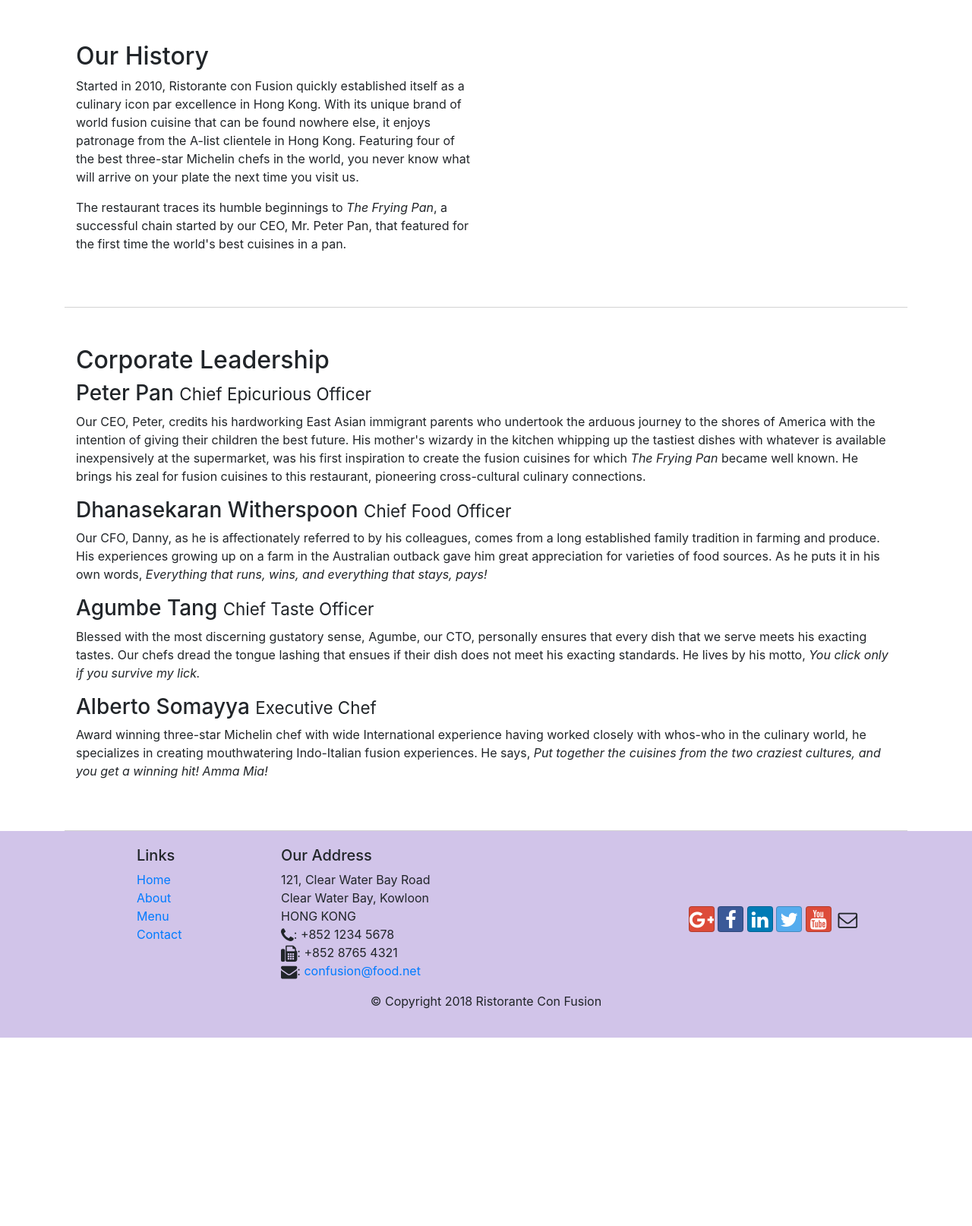
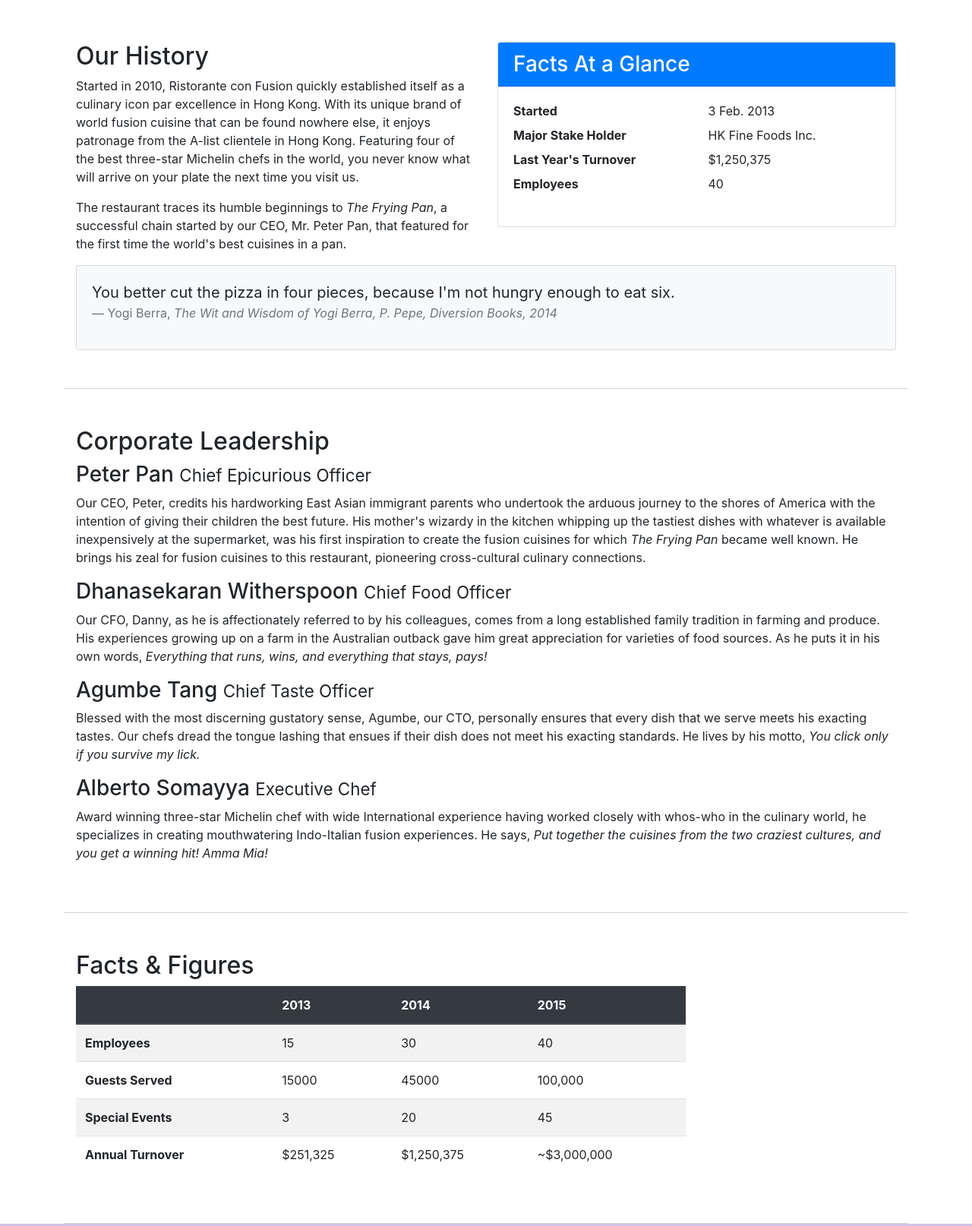
Before and after one commit to VygantasMiskinis/bootstrap, a website: page aboutus.html in a window 1280 px wide. Shown: the part 460-2074 px from the top of the page at 76% size. Before the commit the page ends 1826 px from the top, so only its background shows below. Drawn offline with nearby package versions, Linux system fonts and the light colour scheme.

Commit message:
tables n cards

```diff
--- a/aboutus.html
+++ b/aboutus.html
@@ -57,12 +57,39 @@
         </div>
 
         <div class="row row-content">
-            <div class= "col-12 col-sm-6">
+            <div class= "col-sm-6">
                 <h2>Our History</h2>
                 <p>Started in 2010, Ristorante con Fusion quickly established itself as a culinary icon par excellence in Hong Kong. With its unique brand of world fusion cuisine that can be found nowhere else, it enjoys patronage from the A-list clientele in Hong Kong.  Featuring four of the best three-star Michelin chefs in the world, you never know what will arrive on your plate the next time you visit us.</p>
                 <p>The restaurant traces its humble beginnings to <em>The Frying Pan</em>, a successful chain started by our CEO, Mr. Peter Pan, that featured for the first time the world's best cuisines in a pan.</p>
             </div>
-            <div class="col-12 col-sm-6">
+            <div class="col-sm">
+                <div class="card">
+                    <h3 class="card-header bg-primary text-white">Facts At a Glance</h3>
+                    <div class="card-body">
+                        <dl class="row">
+                            <dt class="col-6">Started</dt>
+                            <dd class="col-6">3 Feb. 2013</dd>
+                            <dt class="col-6">Major Stake Holder</dt>
+                            <dd class="col-6">HK Fine Foods Inc.</dd>
+                            <dt class="col-6">Last Year's Turnover</dt>
+                            <dd class="col-6">$1,250,375</dd>
+                            <dt class="col-6">Employees</dt>
+                            <dd class="col-6">40</dd>
+                        </dl>
+                    </div>
+                </div>
+            </div>
+            <div class="col-12">
+                <div class="card card-body bg-light">
+                    <blockquote class="blockquote">
+                        <p class="mb-0">You better cut the pizza in four pieces, because I'm not hungry enough to eat six.
+
+                        </p>
+                        <footer class="blockquote-footer">Yogi Berra,
+                            <cite title="Source Title">The Wit and Wisdom of Yogi Berra, P. Pepe, Diversion Books, 2014</cite>
+                        </footer>
+                    </blockquote>
+                </div>
             </div>
         </div>
 
@@ -80,7 +107,51 @@
                 <p class="d-none d-sm-block">Award winning three-star Michelin chef with wide International experience having worked closely with whos-who in the culinary world, he specializes in creating mouthwatering Indo-Italian fusion experiences. He says, <em>Put together the cuisines from the two craziest cultures, and you get a winning hit! Amma Mia!</em></p>
             </div>
        </div>
-
+<div class="row row-content">
+    <div class="col-12 col-sm-9">
+    <h2>Facts &amp; Figures</h2>
+    <div class="table-responsive">
+        <table class="table table-striped">
+            <thead class="thead-dark">
+                <tr>
+                    <th>&nbsp;</th>
+                    <th>2013</th>
+                    <th>2014</th>
+                    <th>2015</th>
+                </tr>
+            </thead>
+            <tbody>
+                <tr>
+                    <th>Employees</th>
+                    <td>15</td>
+                    <td>30</td>
+                    <td>40</td>
+                </tr>
+                <tr>
+                    <th>Guests Served</th>
+                    <td>15000</td>
+                    <td>45000</td>
+                    <td>100,000</td>
+                </tr>
+                <tr>
+                    <th>Special Events</th>
+                    <td>3</td>
+                    <td>20</td>
+                    <td>45</td>
+                </tr>
+                <tr>
+                    <th>Annual Turnover</th>
+                    <td>$251,325</td>
+                    <td>$1,250,375</td>
+                    <td>~$3,000,000</td>
+                </tr>
+            </tbody>
+        </table>
+    </div>
+</div>
+</div>
+<div class="col-12 col-sm-3">
+        </div>
     </div>
 
     <footer class="footer">
```
